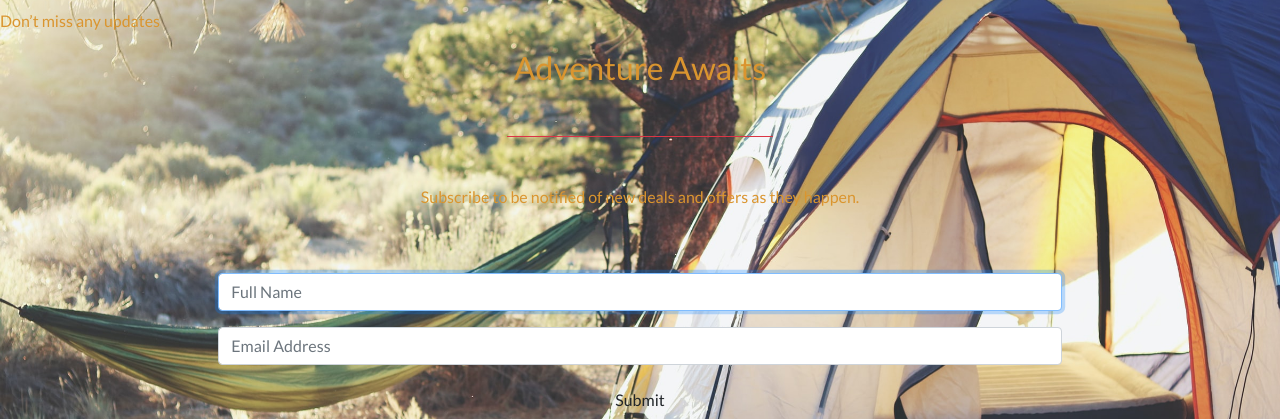
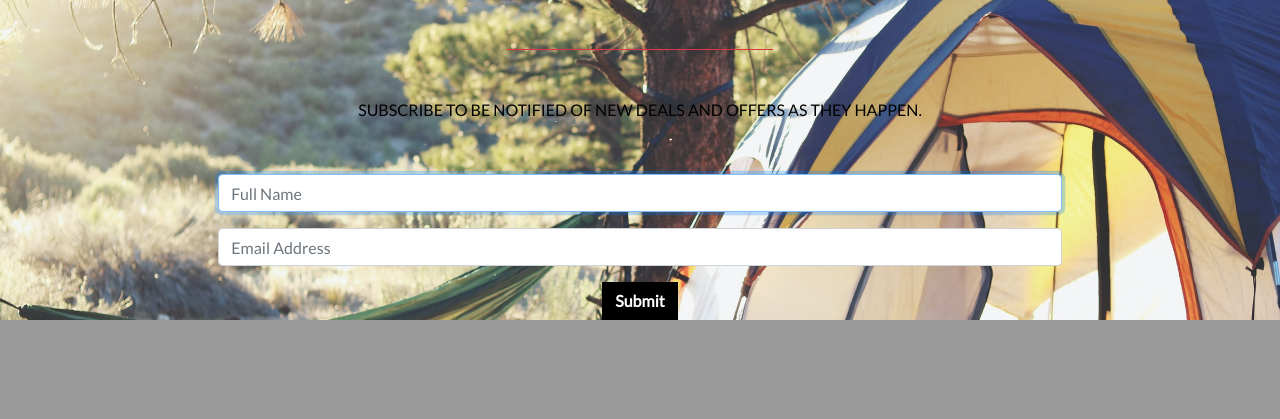
Before and after one commit to Code-Institute-Submissions/DaniellaMinyo-Milestone4, a Django app: page /subscribe/ in a window 1280 px wide. Shown: the part 997-1416 px from the top of the page. After the commit the page ends 1317 px from the top, so only its background shows below. Run offline with Django 3.2, Linux system fonts and the light colour scheme; some libraries are stand-ins or nearby versions.

Commit message:
style subscribe form and link

```diff
--- a/home/templates/home/index.html
+++ b/home/templates/home/index.html
@@ -23,8 +23,8 @@
             </div>
         </div>
         <div class="row subscribe text-center bg-black">
-            <div class="col-10 offset-1 text-center bg-black text-white">
-                  <span class="subscription-link"><a href="{% url 'add_subscription' %}">Subscribe to be notified of discounts.</a></span>
+            <div class="col-10 text-center bg-black text-white">
+                  <span class="subscription"><a class="logo-font my-1" href="{% url 'add_subscription' %}">Subscribe to be notified of discounts.</a></span>
             </div>
         </div>
     </div>
--- a/static/css/base.css
+++ b/static/css/base.css
@@ -104,6 +104,13 @@
 
 input[name='q']::placeholder {
     color: #aab7c4;
+}
+
+/* Subscription page and link */
+
+.subscription a {
+    text-decoration: none;
+    color: white;
 }
 
 /* ------------------------------- bootstrap toasts */
--- a/subscribe/forms.py
+++ b/subscribe/forms.py
@@ -23,7 +23,6 @@
             self.fields[field].widget.attrs['class'] = 'stripe-style-input'
             self.fields[field].label = False
 
-
     class Meta:
         """Add model and fields"""
         model = Subscribe
--- a/subscribe/templates/subscribe/subscribe.html
+++ b/subscribe/templates/subscribe/subscribe.html
@@ -5,10 +5,6 @@
 <!-- Start Header Image Section-->
 <div>
       <div><img class="img-fluid w-100" src="{% static 'home-image.jpg' %}" alt="camping"></div>
-      <div class="text-caption">
-            <h2 class="animate__animated animate__fadeInRight animate__delay-0.5s">Get subscribed</h2>
-            <p class="animate__animated animate__fadeInRight animate__delay-1s">Don’t miss any updates</p>
-      </div>
 </div>
 <!--End Header Image Section -->
 <section class="subscribe-section">
@@ -18,7 +14,7 @@
                 <div>
                     <h2 class="mb-2 text-center">Adventure Awaits</h2>
                     <div class="border-top border-danger w-25 mx-auto mt-md-5 mb-md-5"></div>
-                    <p class="text-center">Subscribe to be notified of new deals and offers as they happen.</p>
+                    <p class="text-center logo-font my-1 text-black">Subscribe to be notified of new deals and offers as they happen.</p>
                 </div>
             </div>
         </div>
@@ -28,7 +24,9 @@
                     <div class="text-center">
                         {% csrf_token %}
                         {{ form|crispy }}
-                        <button type="submit" class="btn subscribe-btn">Submit</button>
+                        <button type="submit" class="btn btn-black rounded-0">
+                            <span class="font-weight-bold">Submit</span>
+                        </button>
                     </div>
                 </form>
             </div>
```
